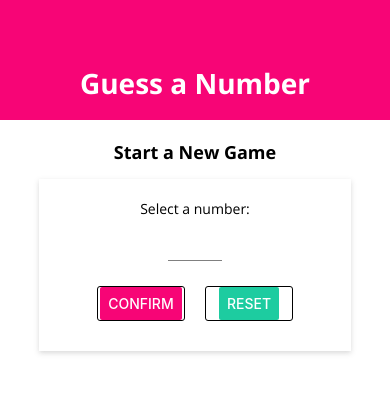
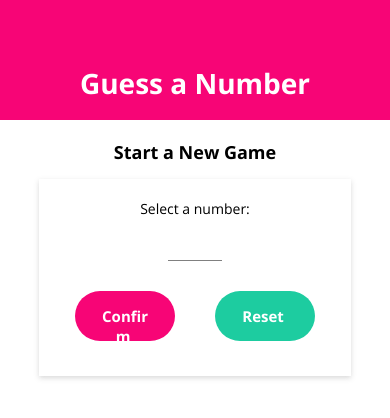
Before and after one commit to AhmedAlsudairi/Guess-Number-App, a React Native app: screen / in a window 390 px wide. Shown: the top 418 px of the page. Built offline with nearby package versions, Linux system fonts and the light colour scheme.

Commit message:
styling the buttons

```diff
--- /dev/null
+++ b/components/MainButton/MainButton.js
@@ -0,0 +1,35 @@
+import React from 'react';
+import {TouchableOpacity,View,Text, StyleSheet} from 'react-native';
+import colors from '../../constants/colors';
+import BodyText from '../BodyText/BodyText';
+import TitleText from '../TitleText/TitleText';
+
+const MainButton = (props) => {
+
+    return (
+        <TouchableOpacity activeOpacity={0.6} onPress={props.onPress}>
+            <View style={{...styles.mainButton,...props.style,backgroundColor: props.color}}>
+                <TitleText style={styles.buttonText}>{props.title} {props.children}</TitleText>
+            </View>
+        </TouchableOpacity>
+    );
+}
+
+const styles = StyleSheet.create({
+    mainButton: {
+        width: 100,
+        height: 50,
+        marginVertical: 15,
+        marginHorizontal:20,
+        paddingVertical: 15,
+        paddingHorizontal: 20,
+        borderRadius: 25
+    },
+    buttonText: {
+        color: colors.praimaryText,
+        textAlign: 'center',
+        fontSize: 15,
+        fontWeight: 'bold'
+    }
+})
+export default MainButton;
--- a/components/NumberContainer/NumberContainer.js
+++ b/components/NumberContainer/NumberContainer.js
@@ -2,11 +2,12 @@ import React from 'react';
 import { View, Text, StyleSheet } from 'react-native';
 import colors from '../../constants/colors';
 import BodyText from '../BodyText/BodyText';
+import TitleText from '../TitleText/TitleText';
 const NumberContainer = (props) => {
 
     return (
         <View style={{...styles.numberContainer,...props.style}}>
-            <BodyText style={styles.number}>{props.children}</BodyText>
+            <TitleText style={styles.number}>{props.children}</TitleText>
         </View>
     );
 }
@@ -20,7 +21,10 @@ const styles = StyleSheet.create({
         alignItems: 'center',
         justifyContent: 'center',
         borderTopLeftRadius: 30,
-        borderTopRightRadius: 30
+        borderTopRightRadius: 30,
+        borderColor: colors.secondary,
+        borderWidth: 5
+
         },
     number: {
         color: colors.praimaryText,
--- a/screens/GameOverScreen.js
+++ b/screens/GameOverScreen.js
@@ -7,15 +7,22 @@ import NumberContainer from '../components/NumberContainer/NumberContainer';
 import { Header } from 'react-native/Libraries/NewAppScreen';
 import BodyText from '../components/BodyText/BodyText';
 import TitleText from '../components/TitleText/TitleText';
+import MainButton from '../components/MainButton/MainButton';
 const GameScreen = (props) => {
     return (
         <View style={styles.screen}>
 
-            <TitleText>GAME OVER</TitleText>
-            <Image source={require('../assets/success.png')} style={styles.image} resizeMode='cover'/>
-            <BodyText>The number was: {props.selectedNumber}</BodyText>
-            <BodyText>Guess rounds: {props.guessRounds}</BodyText>
-            <Button title='START NEW GAME' onPress={props.onNewGame}/>
+            <TitleText style={styles.title}>GAME OVER</TitleText>
+            <Image
+            source={require('../assets/success.png')}
+            // source={{uri: 'https://image.freepik.com/free-vector/glitch-game-background_23-2148090006.jpg'}}
+            style={styles.image}
+            resizeMode='cover'
+            fadeDuration={1000}
+            />
+            <BodyText style={styles.text}>You select <Text style={styles.highlight}>{props.selectedNumber}</Text> number, the phone take <Text style={styles.highlight}>{props.guessRounds}</Text> rounds to guess your number.</BodyText>
+                <MainButton title='START NEW GAME' onPress={props.onNewGame} color={colors.secondary} style={styles.button}/>
+
         </View>
     )
 }
@@ -28,16 +35,6 @@ const styles = StyleSheet.create({
         marginHorizontal: 15,
         width: '100%'
     },
-    buttons: {
-        flexDirection: 'row',
-        paddingHorizontal: 15,
-        width: '65%',
-        justifyContent: 'space-evenly',
-        alignItems: 'center'
-    },
-    numberContainer: {
-        width: '15%'
-    },
     image: {
         width: 300,
         height: 300,
@@ -45,6 +42,22 @@ const styles = StyleSheet.create({
         borderWidth: 3,
         borderColor: colors.primary,
         margin: 15
+    },
+    highlight: {
+        color: colors.primary,
+        fontWeight: 'bold'
+    },
+    text: {
+        marginHorizontal: 30,
+        marginVertical: 15,
+        fontSize: 18,
+        textAlign: 'center'
+    },
+    title: {
+        fontSize: 22
+    },
+    button: {
+        width: '60%'
     }
 })
 export default GameScreen;
--- a/screens/GameScreen.js
+++ b/screens/GameScreen.js
@@ -7,7 +7,8 @@ import NumberContainer from '../components/NumberContainer/NumberContainer';
 import { Header } from 'react-native/Libraries/NewAppScreen';
 import BodyText from '../components/BodyText/BodyText';
 import TitleText from '../components/TitleText/TitleText';
-
+import MainButton from '../components/MainButton/MainButton';
+import {Ionicons} from '@expo/vector-icons';
 const generateRandomGuess = (min , max, exclude) => {
     let minimaum = Math.ceil(min);
     let maximum = Math.floor(max);
@@ -54,8 +55,12 @@ const GameScreen = (props) => {
             <TitleText>Gueesed number: </TitleText>
             <NumberContainer style={styles.numberContainer}>{guessed}</NumberContainer>
             <Card style={styles.buttons}>
-                <Button title='LOWER' onPress={()=>{nextGuess('lower')}}/>
-                <Button title='GREATER' onPress={()=>{nextGuess('greater')}}/>
+                <MainButton title='LOWER' onPress={()=>{nextGuess('lower')}} color={colors.secondary} style={styles.button}>
+                <Ionicons name="md-remove-circle-outline" size={17} color={colors.praimaryText} />
+                </MainButton>
+                <MainButton title='GREATER' onPress={()=>{nextGuess('greater')}} color={colors.primary} style={styles.button}>
+                <Ionicons name="md-add-circle-outline" size={16} color={colors.praimaryText} />
+                </MainButton>
             </Card>
         </View>
     )
@@ -72,12 +77,16 @@ const styles = StyleSheet.create({
     buttons: {
         flexDirection: 'row',
         paddingHorizontal: 15,
-        width: '65%',
+        width: '80%',
         justifyContent: 'space-evenly',
         alignItems: 'center'
     },
     numberContainer: {
         width: '15%'
+    },
+    button: {
+        width: 140
     }
+
 })
 export default GameScreen;
--- a/screens/StartScreen.js
+++ b/screens/StartScreen.js
@@ -6,6 +6,7 @@ import colors from '../constants/colors';
 import NumberContainer from '../components/NumberContainer/NumberContainer';
 import BodyText from '../components/BodyText/BodyText';
 import TitleText from '../components/TitleText/TitleText';
+import MainButton from '../components/MainButton/MainButton';
 const StartScreen = (props) => {
     const [enteredText, setEnteredText] = useState('');
     const [confirmed, setConfirmed] = useState(false);
@@ -35,11 +36,11 @@ const StartScreen = (props) => {
     let result;
     if (confirmed) {
         result = (<Card>
-            <BodyText>You choose: Did you want to start?</BodyText>
+            <BodyText>You choose:</BodyText>
             <NumberContainer>{selectedNumber}</NumberContainer>
-                <View style={styles.button}>
-                    <Button title='START GAME' onPress={()=>{ props.onStartGame(selectedNumber)}} color={colors.primary}/>
-                </View>
+            <BodyText>Did you want to start?</BodyText>
+
+                    <MainButton title='START GAME' onPress={()=>{ props.onStartGame(selectedNumber)}} color={colors.primary} style={styles.button}/>
 
         </Card>
         )
@@ -60,12 +61,8 @@ const StartScreen = (props) => {
                         value={enteredText} />
 
                     <View style={styles.buttons}>
-                        <View style={styles.button}>
-                            <Button title='Confirm' color={colors.primary} onPress={confirmHandler} />
-                        </View>
-                        <View style={styles.button}>
-                            <Button title='Reset' color={colors.secondary} onPress={resetHandler} />
-                        </View>
+                            <MainButton title='Confirm' color={colors.primary} onPress={confirmHandler} />
+                            <MainButton title='Reset' color={colors.secondary} onPress={resetHandler} />
                     </View>
                 </Card>
                 {result}
@@ -97,12 +94,7 @@ const styles = StyleSheet.create({
         alignItems: 'center'
     },
     button: {
-        flexDirection: 'row',
-        width: '60%',
-        borderWidth: 1,
-        borderRadius: 3,
-        margin: 10,
-        justifyContent: 'center'
+        width: 200
     }
 })
 export default StartScreen;
```
